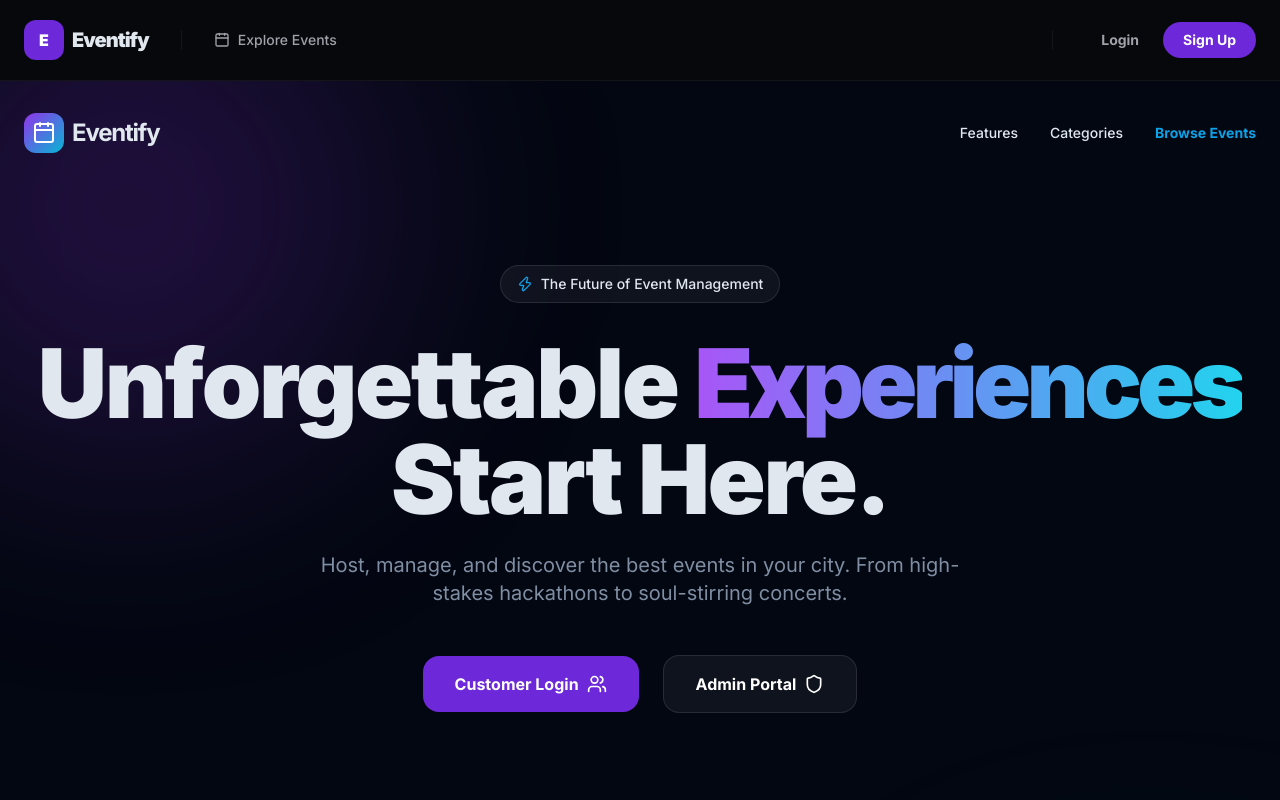
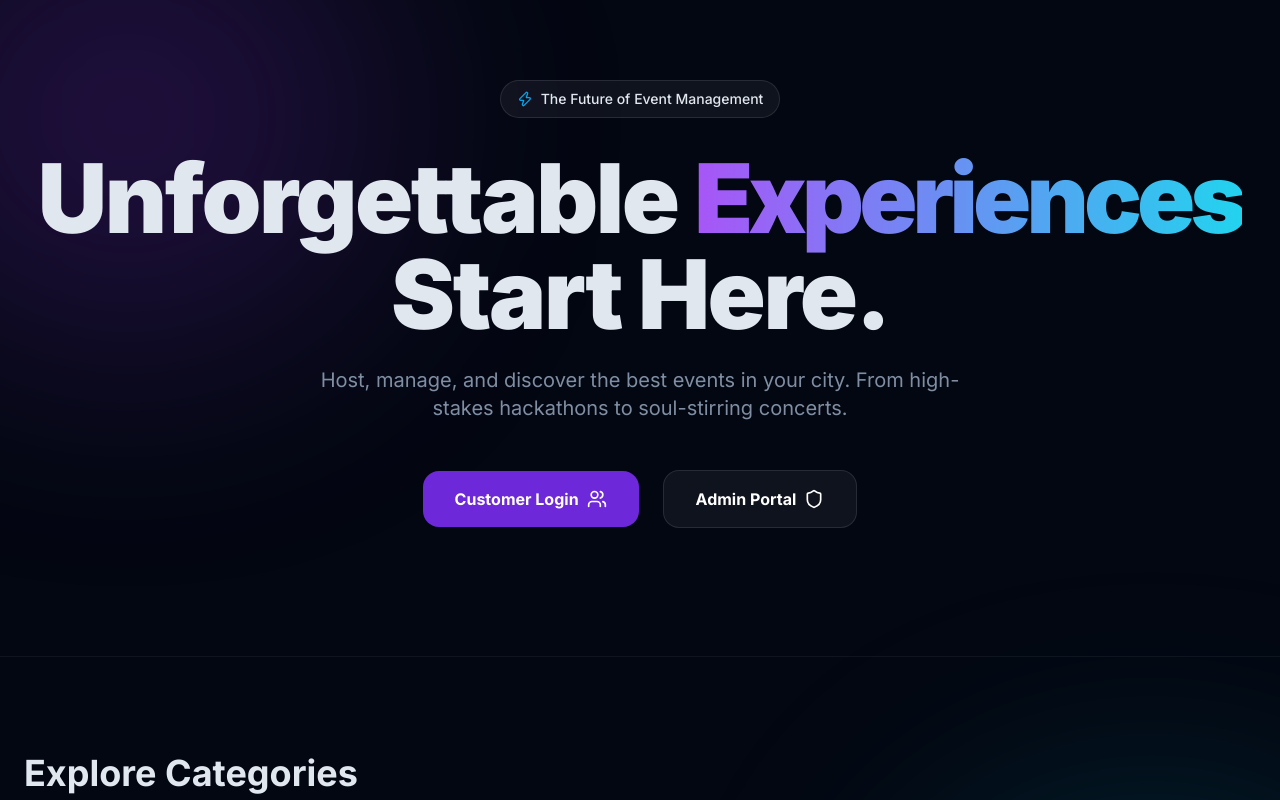
Before and after one commit to amanladha17-ui/eventify, a Next.js app: page / in a window 1280 px wide. Shown: the top 800 px of the page. Built offline with nearby package versions, Linux system fonts and the light colour scheme; no server answers.

Commit message:
style: remove navigation links from the landing portal

```diff
--- a/src/app/page.tsx
+++ b/src/app/page.tsx
@@ -8,20 +8,7 @@ export default function Home() {
       <div className="absolute top-[-10%] left-[-10%] w-[40%] h-[40%] bg-purple-600/20 blur-[120px] rounded-full -z-10" />
       <div className="absolute bottom-[-10%] right-[-10%] w-[40%] h-[40%] bg-cyan-500/20 blur-[120px] rounded-full -z-10" />
 
-      {/* Navigation */}
-      <nav className="container mx-auto px-6 py-8 flex justify-between items-center relative z-10">
-        <div className="flex items-center space-x-2">
-          <div className="w-10 h-10 bg-gradient-to-br from-purple-600 to-cyan-500 rounded-xl flex items-center justify-center">
-            <Calendar className="text-white w-6 h-6" />
-          </div>
-          <span className="text-2xl font-bold tracking-tighter">Eventify</span>
-        </div>
-        <div className="hidden md:flex items-center space-x-8 text-sm font-medium">
-          <Link href="#features" className="hover:text-primary transition-colors">Features</Link>
-          <Link href="#categories" className="hover:text-primary transition-colors">Categories</Link>
-          <Link href="/events" className="hover:text-primary transition-colors font-bold text-secondary">Browse Events</Link>
-        </div>
-      </nav>
+
 
       {/* Hero Section */}
       <section className="container mx-auto px-6 pt-20 pb-32 text-center relative z-10">
--- a/src/components/Navbar.tsx
+++ b/src/components/Navbar.tsx
@@ -9,7 +9,7 @@ export default function Navbar() {
     const { data: session, status } = useSession()
     const pathname = usePathname()
 
-    if (pathname.startsWith('/auth')) {
+    if (pathname.startsWith('/auth') || pathname === '/') {
         return null
     }
 
```
